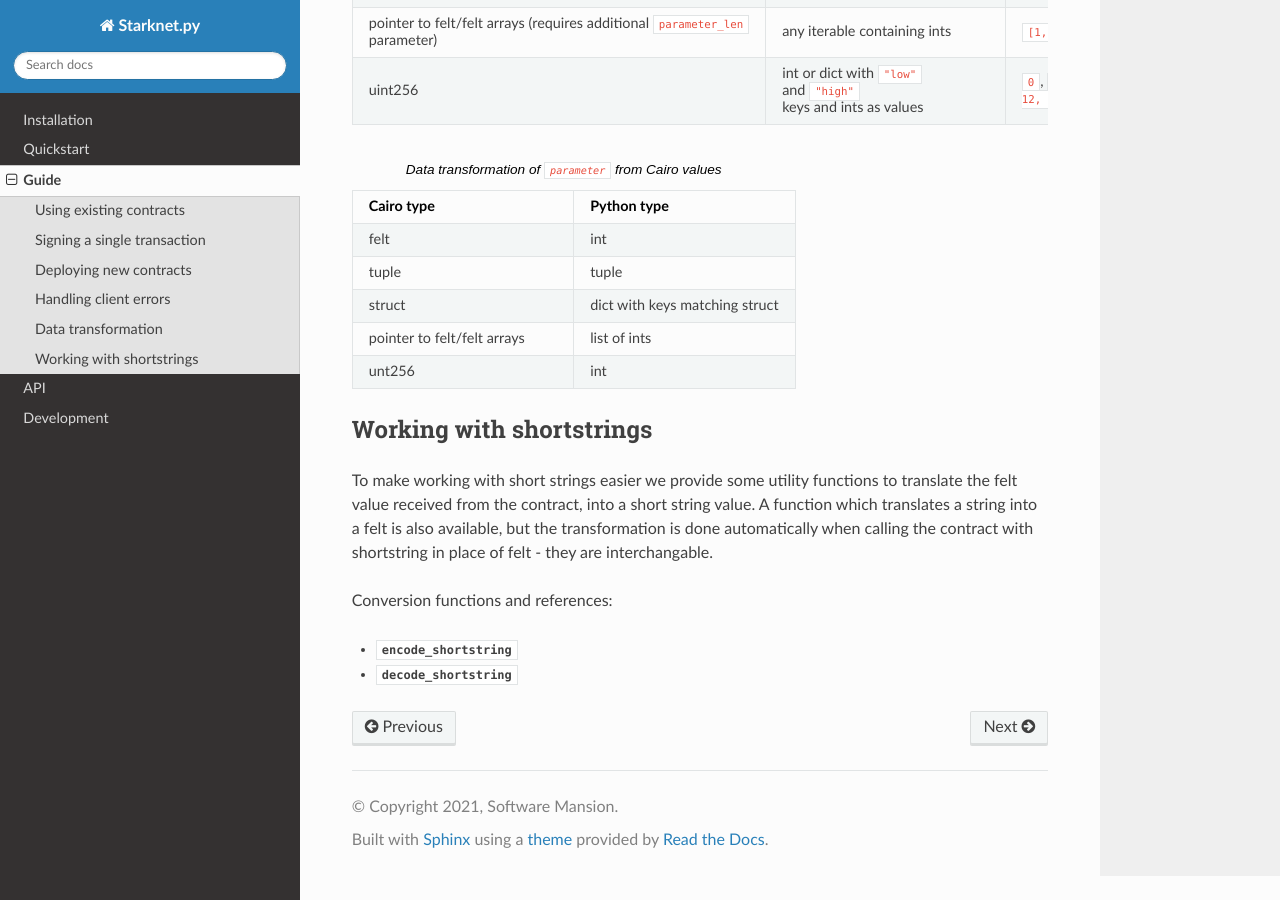
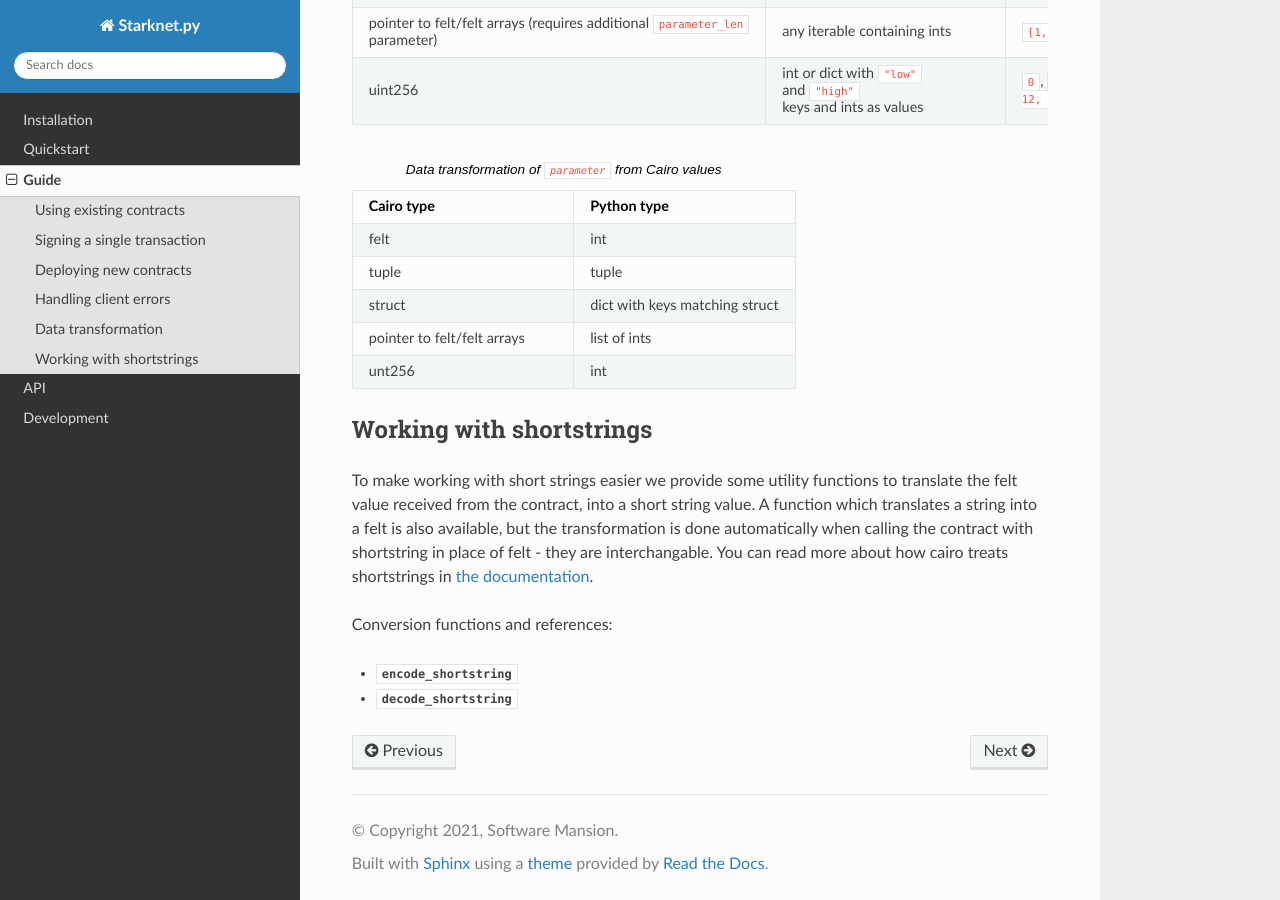
Before and after one commit to software-mansion/starknet.py, a Sphinx documentation site: the page built from docs/guide.rst, in a window 1280 px wide and 900 px high, scrolled down 4519 px. Built offline with Sphinx 7.4.7 and the Read the Docs theme 2.0.0, drawn with Linux system fonts in a browser that asks for light colours.

Commit message:
Add URL to docs

```diff
--- a/docs/guide.rst
+++ b/docs/guide.rst
@@ -295,6 +295,7 @@ Working with shortstrings
 -------------------------
 
 To make working with short strings easier we provide some utility functions to translate the felt value received from the contract, into a short string value. A function which translates a string into a felt is also available, but the transformation is done automatically when calling the contract with shortstring in place of felt - they are interchangable.
+You can read more about how cairo treats shortstrings in `the documentation <https://www.cairo-lang.org/docs/how_cairo_works/consts.html#short-string-literals>`_.
 
 Conversion functions and references:
 
```
